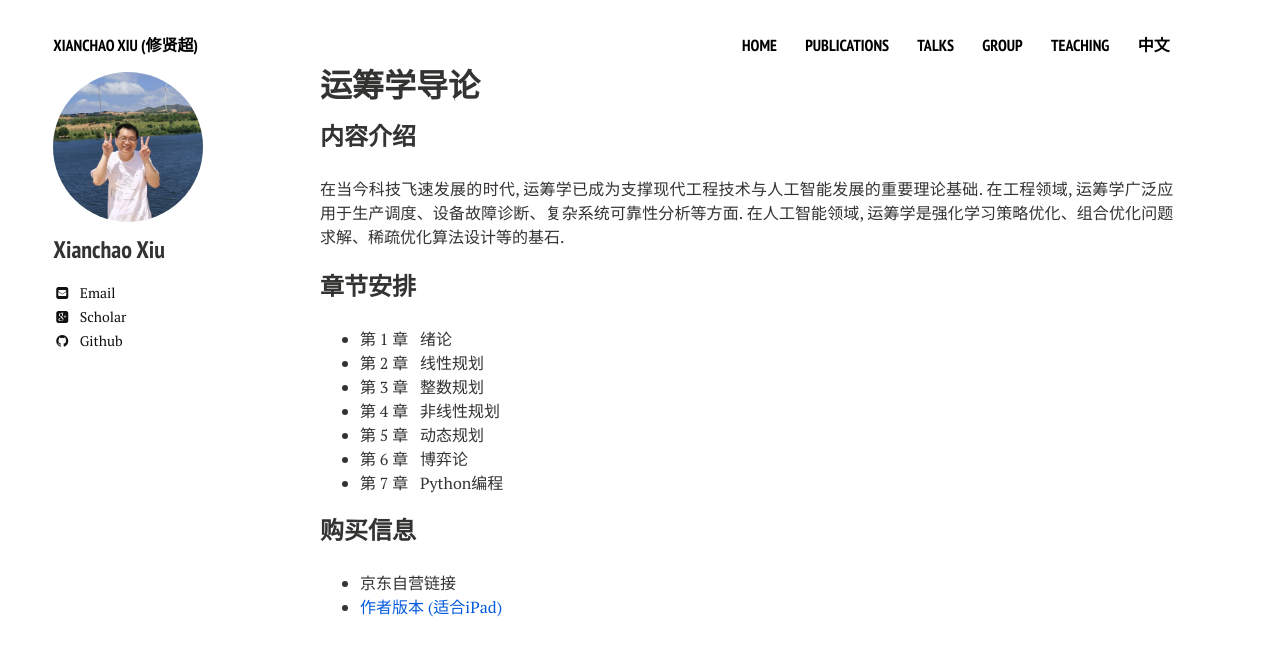
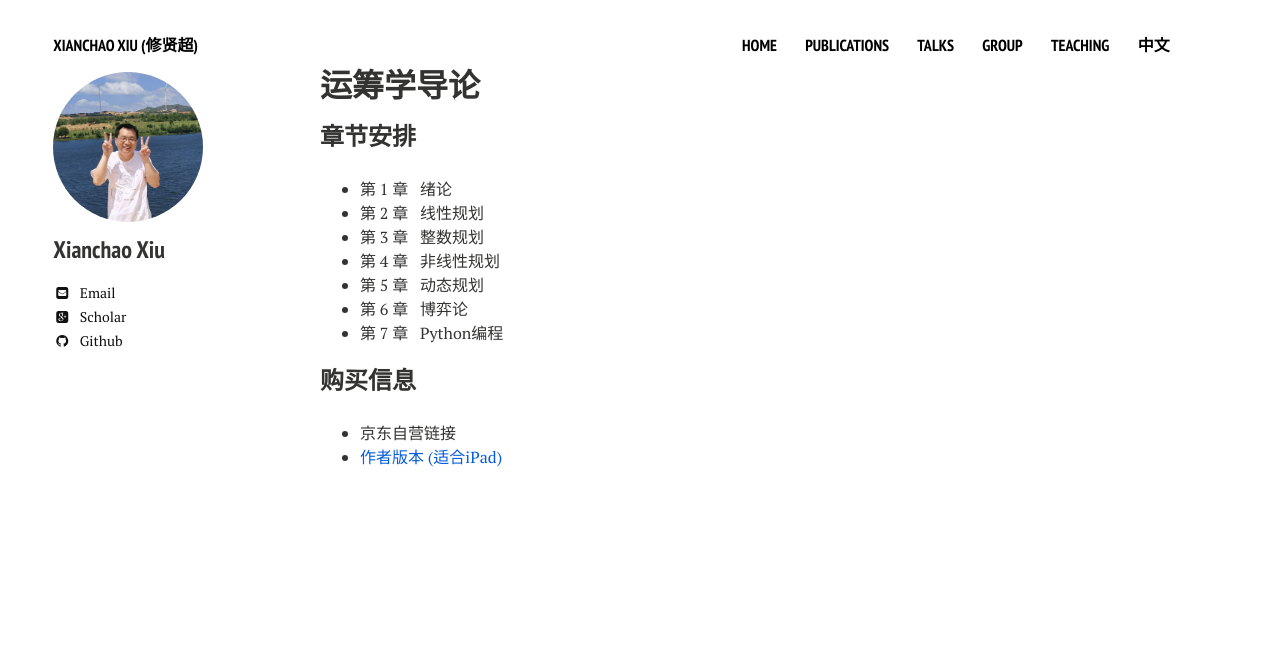
Before and after one commit to xianchaoxiu/xianchaoxiu.github.io, a Jekyll site: the page built from chinese/book/OR/index.md, in a window 1280 px wide. Shown: the top 656 px of the page. Built offline with Jekyll 4.4.1, drawn with Linux system fonts in a browser that asks for light colours; nearby versions of some CDN libraries.

Commit message:
Update index.md

```diff
--- a/chinese/book/OR/index.md
+++ b/chinese/book/OR/index.md
@@ -5,8 +5,6 @@ comments: false
 share: false
 ---
 
-### 内容介绍
-在当今科技飞速发展的时代, 运筹学已成为支撑现代工程技术与人工智能发展的重要理论基础. 在工程领域, 运筹学广泛应用于生产调度、设备故障诊断、复杂系统可靠性分析等方面. 在人工智能领域, 运筹学是强化学习策略优化、组合优化问题求解、稀疏优化算法设计等的基石. <br>
 
 ### 章节安排
 * 第 1 章 &nbsp;  绪论<br>
```
